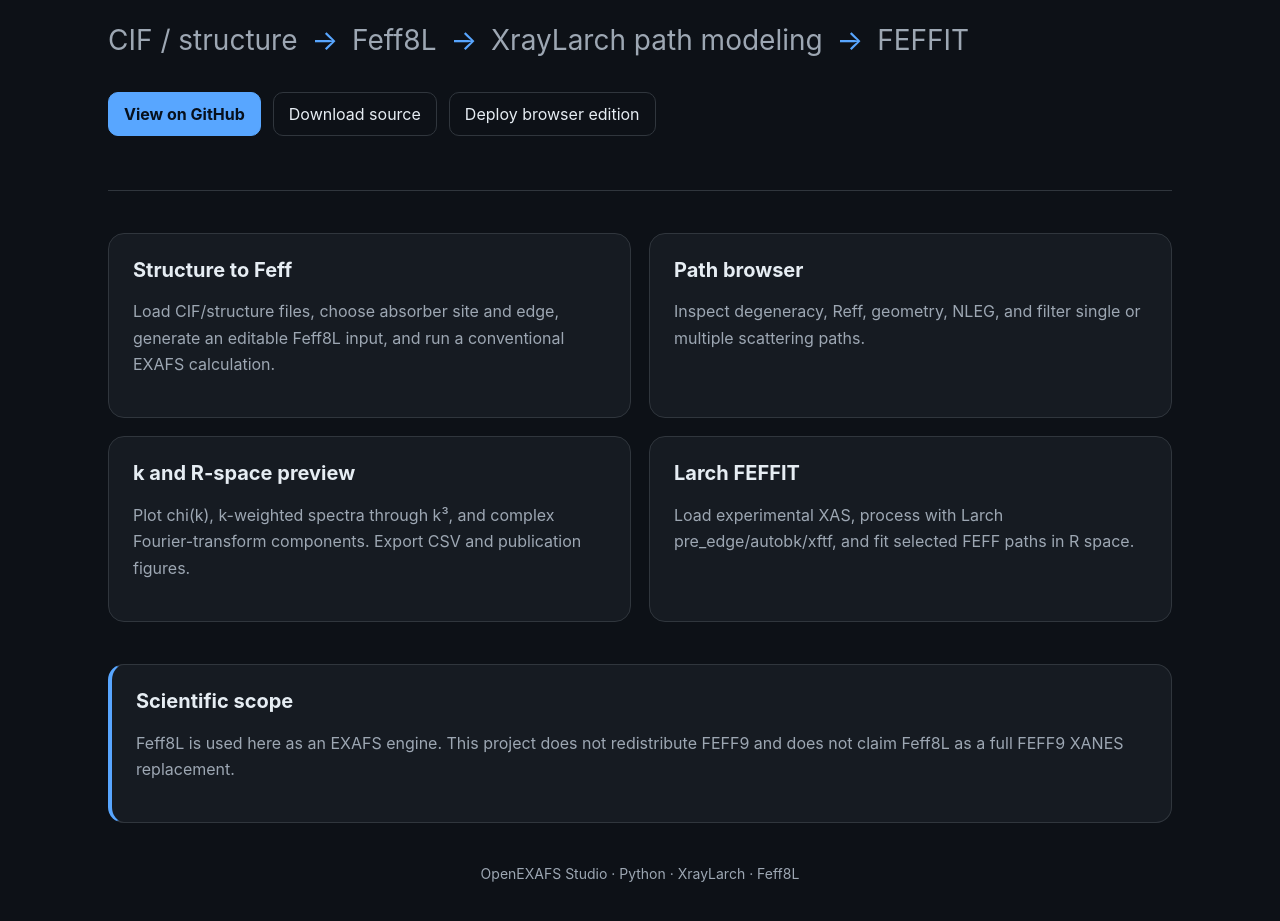
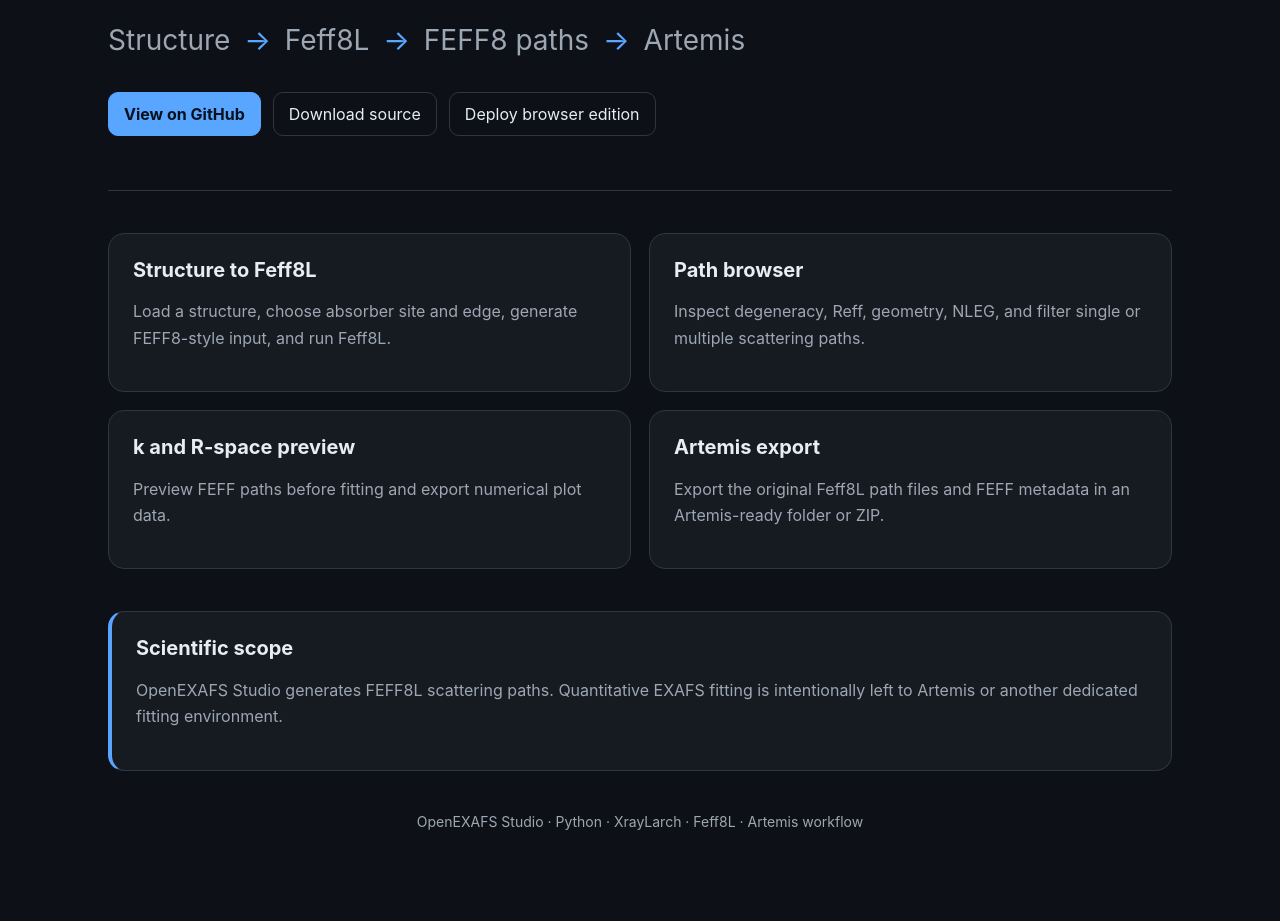
Before and after one commit to sebalaghi/OpenEXAFS-Studio, a plain HTML site: page site/index.html in a window 1280 px wide. Shown: the part 265-1186 px from the top of the page. After the commit the page ends 1139 px from the top, so only its background shows below. Drawn offline with Linux system fonts and the light colour scheme.

Commit message:
Update project site for Artemis workflow

```diff
--- a/site/index.html
+++ b/site/index.html
@@ -4,15 +4,15 @@
   <meta charset="utf-8">
   <meta name="viewport" content="width=device-width,initial-scale=1">
   <title>OpenEXAFS Studio</title>
-  <meta name="description" content="Open-source EXAFS GUI using XrayLarch and Feff8L">
+  <meta name="description" content="FEFF8L path generator and Artemis export GUI using XrayLarch">
   <link rel="stylesheet" href="styles.css">
 </head>
 <body>
   <main class="wrap">
     <section class="hero">
-      <span class="badge">Open-source EXAFS workflow</span>
+      <span class="badge">Open-source EXAFS path workflow</span>
       <h1>OpenEXAFS Studio</h1>
-      <p class="lead">CIF / structure <span>→</span> Feff8L <span>→</span> XrayLarch path modeling <span>→</span> FEFFIT</p>
+      <p class="lead">Structure <span>→</span> Feff8L <span>→</span> FEFF8 paths <span>→</span> Artemis</p>
       <div class="actions">
         <a class="primary" href="https://github.com/sebalaghi/OpenEXAFS-Studio">View on GitHub</a>
         <a href="https://github.com/sebalaghi/OpenEXAFS-Studio/archive/refs/heads/main.zip">Download source</a>
@@ -21,18 +21,18 @@
     </section>
 
     <section class="grid">
-      <article><h2>Structure to Feff</h2><p>Load CIF/structure files, choose absorber site and edge, generate an editable Feff8L input, and run a conventional EXAFS calculation.</p></article>
+      <article><h2>Structure to Feff8L</h2><p>Load a structure, choose absorber site and edge, generate FEFF8-style input, and run Feff8L.</p></article>
       <article><h2>Path browser</h2><p>Inspect degeneracy, Reff, geometry, NLEG, and filter single or multiple scattering paths.</p></article>
-      <article><h2>k and R-space preview</h2><p>Plot chi(k), k-weighted spectra through k³, and complex Fourier-transform components. Export CSV and publication figures.</p></article>
-      <article><h2>Larch FEFFIT</h2><p>Load experimental XAS, process with Larch pre_edge/autobk/xftf, and fit selected FEFF paths in R space.</p></article>
+      <article><h2>k and R-space preview</h2><p>Preview FEFF paths before fitting and export numerical plot data.</p></article>
+      <article><h2>Artemis export</h2><p>Export the original Feff8L path files and FEFF metadata in an Artemis-ready folder or ZIP.</p></article>
     </section>
 
     <section class="note">
       <h2>Scientific scope</h2>
-      <p>Feff8L is used here as an EXAFS engine. This project does not redistribute FEFF9 and does not claim Feff8L as a full FEFF9 XANES replacement.</p>
+      <p>OpenEXAFS Studio generates FEFF8L scattering paths. Quantitative EXAFS fitting is intentionally left to Artemis or another dedicated fitting environment.</p>
     </section>
 
-    <footer>OpenEXAFS Studio · Python · XrayLarch · Feff8L</footer>
+    <footer>OpenEXAFS Studio · Python · XrayLarch · Feff8L · Artemis workflow</footer>
   </main>
 </body>
 </html>
```
